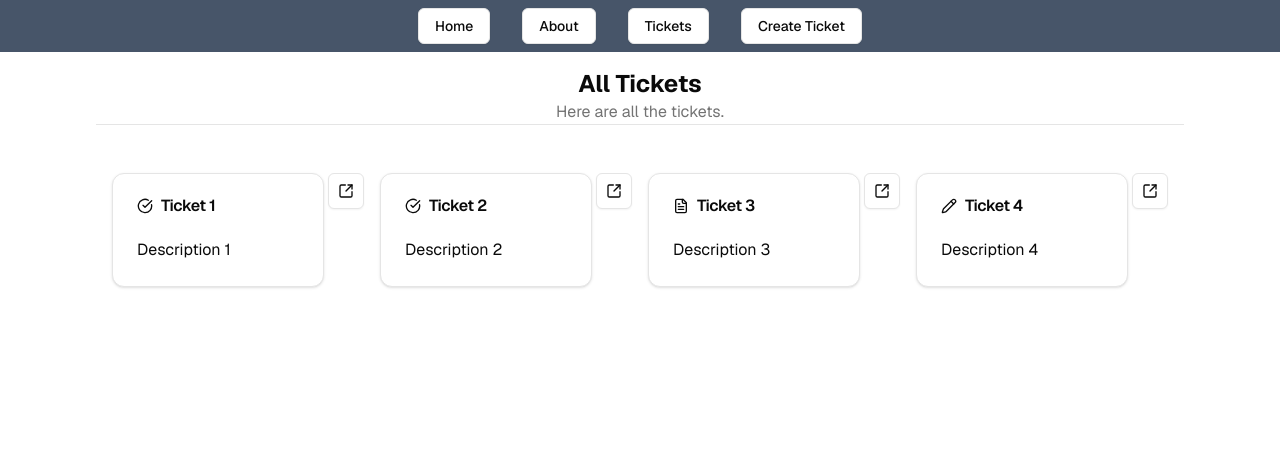
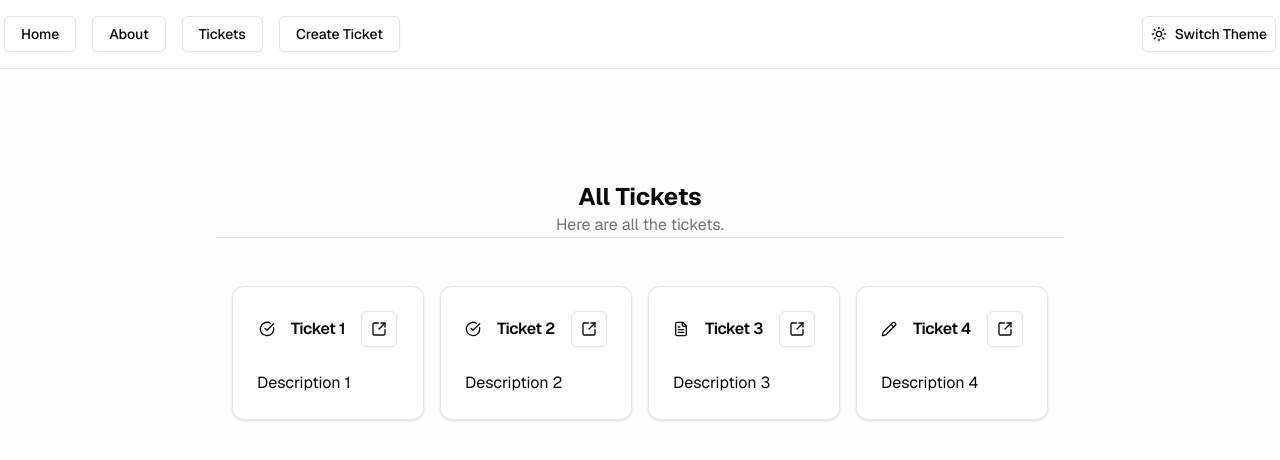
Before and after one commit to DmitriyMalayev/the-road-to-next, a Next.js app: page /tickets in a window 1280 px wide. Shown: the top 460 px of the page. Built offline with nearby package versions, Linux system fonts and the light colour scheme.

Commit message:
Layout Fix

```diff
--- a/src/app/layout.tsx
+++ b/src/app/layout.tsx
@@ -22,11 +22,25 @@ export default function RootLayout({
   children: React.ReactNode;
 }) {
   return (
-    <html lang="en" className={`${geistSans.className}`}>
+    <html
+      lang="en"
+      className={`${geistSans.className}`}
+      suppressHydrationWarning
+    >
       <body>
         <ThemeProvider>
           <Header />
-          {children}
+          <main
+            className="
+            min-h-screen flex-1
+            overflow-y-auto overflow-x-hidden
+            py-24 px-8
+            bg-secondary/20
+            flex flex-col
+          "
+          >
+            {children}
+          </main>
         </ThemeProvider>
       </body>
     </html>
--- a/src/app/tickets/page.tsx
+++ b/src/app/tickets/page.tsx
@@ -1,15 +1,36 @@
+"use client";
+import { useEffect, useState } from "react";
+
 import Heading from "@/components/heading";
-import initialTickets from "@/data";
+import { getTickets } from "@/features/queries/get-tickets";
 import { TicketItem } from "@/features/ticket/components/ticket-item";
+import { Ticket } from "@/features/types";
 
 const TicketsPage = () => {
+  const [tickets, setTickets] = useState<Ticket[]>([]);
+
+  useEffect(() => {
+    const fetchTickets = async () => {
+      try {
+        const fetchedTickets = await getTickets();
+        setTickets(fetchedTickets);
+      } catch (error) {
+        console.error("Error fetching tickets:", error);
+        setTickets([]);
+      }
+    };
+    fetchTickets();
+  }, []);
+
   return (
-    <div className="flex flex-col mx-20 gap-y-8 p-4 animate-fade-from-top">
+    <div className="flex flex-col mx-auto max-w-7xl gap-y-8 p-4 animate-fade-from-top">
       <Heading title="All Tickets" description="Here are all the tickets." />
-      <div className="p-4 rounded-lg ">
-        <ul className="gap-4 grid grid-cols-2 sm:grid-cols-3 lg:grid-cols-4">
-          {initialTickets.map((ticket) => (
-            <TicketItem key={ticket.id} ticket={ticket} />
+      <div className="p-4 rounded-lg">
+        <ul className="grid grid-cols-1 sm:grid-cols-2 lg:grid-cols-3 xl:grid-cols-4 gap-4">
+          {tickets.map((ticket) => (
+            <li key={ticket.id}>
+              <TicketItem ticket={ticket} />
+            </li>
           ))}
         </ul>
       </div>
--- a/src/components/header.tsx
+++ b/src/components/header.tsx
@@ -2,12 +2,13 @@ import Link from "next/link";
 
 import { aboutPath, createTicketPath, homePath, ticketsPath } from "@/paths";
 
+import ThemeSwitcher from "./theme/theme-switcher";
 import { buttonVariants } from "./ui/button";
+
 const Header = () => {
   return (
-    <nav className="bg-slate-600 py-2 ">
-      <ul className="flex justify-center space-x-8 w-full">
-        <li>
+    <nav className="flex justify-between border-b border-gray-200 py-4 px-1 ">
+      <div className="flex gap-x-4 w-full">
         <Link
           href={homePath()}
           className={buttonVariants({
@@ -16,8 +17,6 @@ const Header = () => {
         >
           Home
         </Link>
-        </li>
-        <li>
         <Link
           href={aboutPath()}
           className={buttonVariants({
@@ -26,8 +25,6 @@ const Header = () => {
         >
           About
         </Link>
-        </li>
-        <li>
         <Link
           href={ticketsPath()}
           className={buttonVariants({
@@ -36,8 +33,6 @@ const Header = () => {
         >
           Tickets
         </Link>
-        </li>
-        <li>
         <Link
           href={createTicketPath()}
           className={buttonVariants({
@@ -46,9 +41,12 @@ const Header = () => {
         >
           Create Ticket
         </Link>
-        </li>
-      </ul>
+      </div>
+      <div className="flex justify-end text-center">
+        <ThemeSwitcher />
+      </div>
     </nav>
   );
 };
+
 export default Header;
--- a/src/components/theme/theme-provider.tsx
+++ b/src/components/theme/theme-provider.tsx
@@ -1,3 +1,4 @@
+"use client";
 import { ThemeProvider as BaseThemeProvider } from "next-themes";
 
 type ThemeProviderProps = {
--- /dev/null
+++ b/src/components/theme/theme-switcher.tsx
@@ -0,0 +1,22 @@
+"use client";
+import { LucideMoon, LucideSun } from "lucide-react";
+import { useTheme } from "next-themes";
+
+import { Button } from "../ui/button";
+
+const ThemeSwitcher = () => {
+  const { theme, setTheme } = useTheme();
+
+  const toggleTheme = () => {
+    setTheme(theme === "light" ? "dark" : "light");
+  };
+
+  return (
+    <Button className="w-full px-2" onClick={toggleTheme} variant="outline" size="icon">
+      {theme === "system" ? <LucideSun /> : <LucideMoon />}
+      Switch Theme
+    </Button>
+  );
+};
+
+export default ThemeSwitcher;
--- /dev/null
+++ b/src/features/queries/get-tickets.ts
@@ -0,0 +1,8 @@
+import initialTickets from "@/data";
+
+import { Ticket } from "../types";
+
+export const getTickets = async (): Promise<Ticket[]> => {
+  await new Promise((resolve) => setTimeout(resolve, 2000));
+  return new Promise((resolve) => resolve(initialTickets));
+};
--- a/src/features/ticket/components/ticket-item.tsx
+++ b/src/features/ticket/components/ticket-item.tsx
@@ -24,16 +24,27 @@ const TicketItem = ({ ticket, isDetail }: TicketItemProps) => {
 
   return (
     <div
-      className={clsx("w-full flex gap-x-1", {
+      className={clsx("flex gap-x-1", {
         "max-w-[580px]": isDetail,
         "max-w-[420px]": !isDetail,
       })}
     >
-      <Card className="w-full">
+      <Card
+        className={clsx("min-w-[100%] overflow-hidden", {
+          "max-h-[150px]": !isDetail,
+        })}
+      >
         <CardHeader>
-          <CardTitle className="flex gap-x-2">
-            <span>{TICKET_ICONS[ticket.status]}</span>
-            <span className="truncate">{ticket.title}</span>
+          <CardTitle className="flex justify-evenly items-center w-full">
+            <div className="flex gap-x-4 items-center">
+              <span>{TICKET_ICONS[ticket.status]}</span>
+              <span className="truncate">{ticket.title}</span>
+              <div>
+                {!isDetail && (
+                  <div className="flex-shrink-0">{detailButton}</div>
+                )}
+              </div>
+            </div>
           </CardTitle>
         </CardHeader>
         <CardContent>
@@ -46,10 +57,6 @@ const TicketItem = ({ ticket, isDetail }: TicketItemProps) => {
           </span>
         </CardContent>
       </Card>
-
-      {isDetail ? null : (
-        <div className="flex flex-col gap-y-1">{detailButton}</div>
-      )}
     </div>
   );
 };
```
Lines whose indentation alone changed are shown as unchanged.
